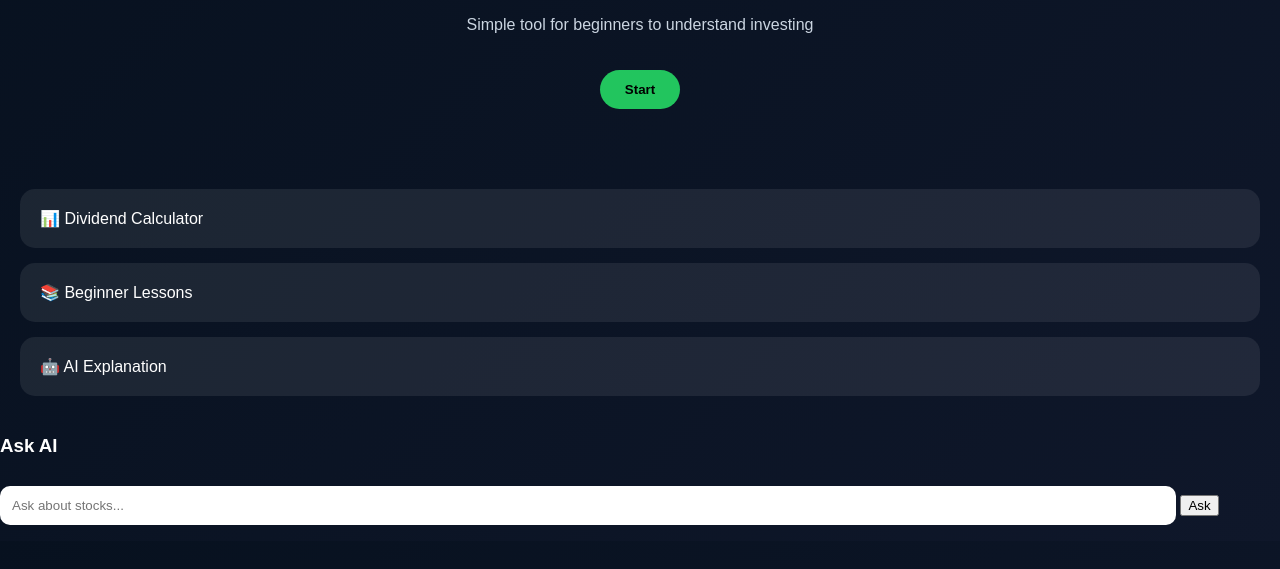
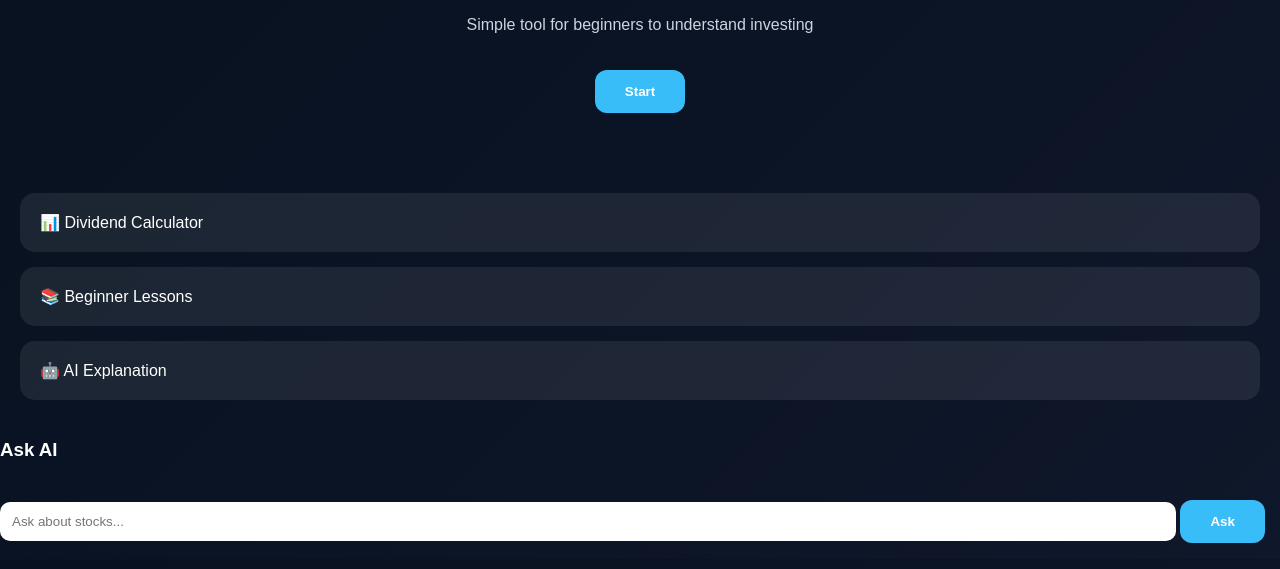
Before and after one commit to J-alnaqbi/uae-stock-app, a plain HTML site: page index.html in a window 1280 px wide. Shown: the part 231-800 px from the top of the page. Drawn offline with Linux system fonts and the light colour scheme.

Commit message:
Update index.html

```diff
--- a/index.html
+++ b/index.html
@@ -41,14 +41,16 @@
       font-size: 16px;
     }
 
-    .btn {
-      margin-top: 20px;
-      padding: 12px 25px;
-      border-radius: 25px;
-      background: #22c55e;
-      border: none;
-      font-weight: bold;
-    }
+.btn {
+  margin-top: 20px;
+  padding: 14px 30px;
+  border-radius: 12px;
+  background: #38bdf8;
+  color: white;
+  border: none;
+  font-weight: bold;
+  cursor: pointer;
+}
 
     .cards {
       display: grid;
@@ -99,7 +101,7 @@
 
 <h3>Ask AI</h3>
 <input id="question" placeholder="Ask about stocks..." />
-<button onclick="askAI()">Ask</button>
+<button class="btn" onclick="askAI()">Ask</button>
 <p id="answer"></p>
   <script>
 function askAI() {
```
